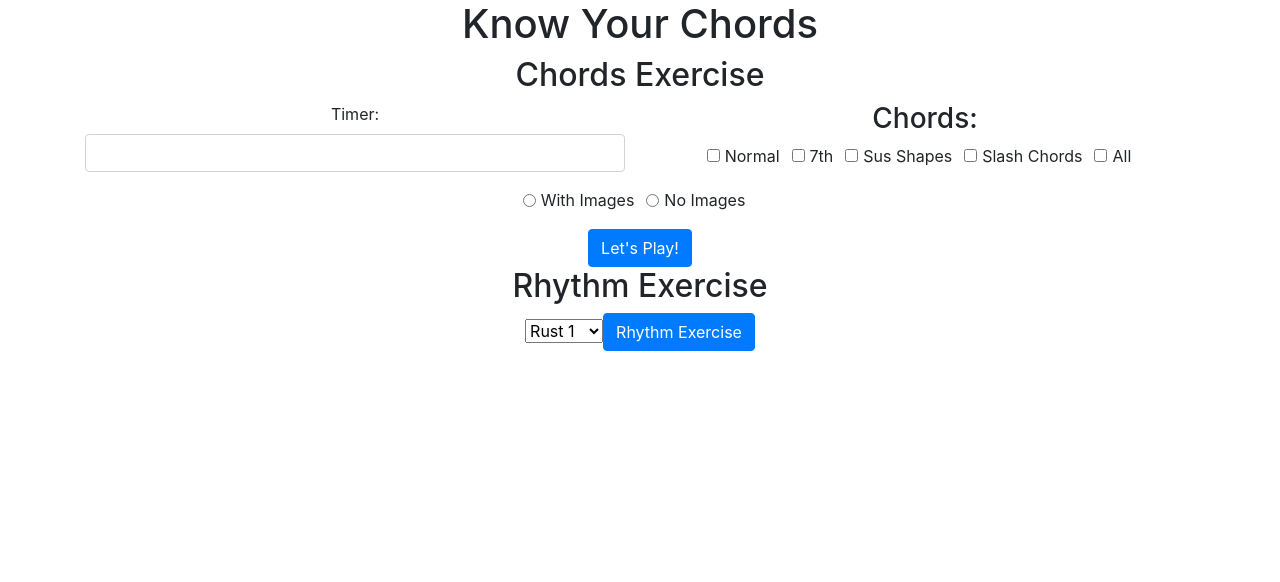
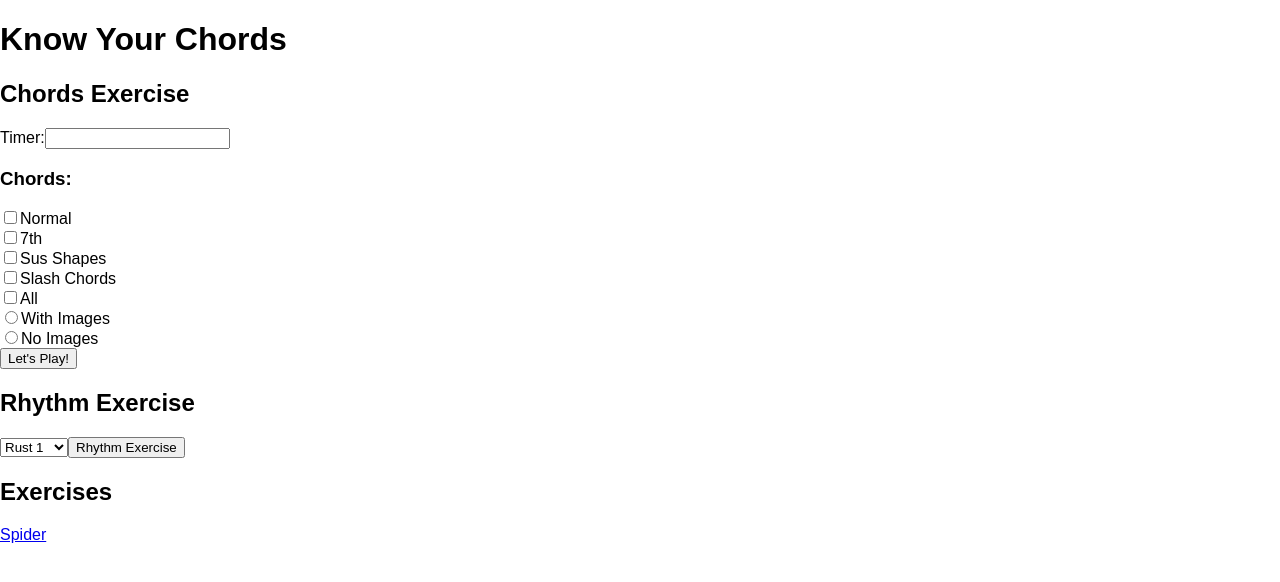
Before and after one commit to jangopro/know-your-chords, a React (Create React App) app: page / in a window 1280 px wide. Shown: the top 582 px of the page. Built offline with nearby package versions, Linux system fonts and the light colour scheme.

Commit message:
Removed Bootstrap

```diff
--- a/package.json
+++ b/package.json
@@ -7,6 +7,7 @@
     "@types/node": "^12.12.25",
     "@types/react": "^16.9.18",
     "@types/react-dom": "^16.9.5",
+    "node-sass": "^4.13.1",
     "react": "^16.12.0",
     "react-dom": "^16.12.0",
     "react-scripts": "^3.3.0",
--- a/public/index.html
+++ b/public/index.html
@@ -5,22 +5,13 @@
         <link rel="icon" href="%PUBLIC_URL%/favicon.ico" />
         <meta name="viewport" content="width=device-width, initial-scale=1" />
         <meta name="theme-color" content="#000000" />
-    <meta
-      name="description"
-      content="Web site created using create-react-app"
-    />
+        <meta name="description" content="Web site created using create-react-app" />
         <link rel="apple-touch-icon" href="logo192.png" />
         <!--
       manifest.json provides metadata used when your web app is installed on a
       user's mobile device or desktop. See https://developers.google.com/web/fundamentals/web-app-manifest/
     -->
         <link rel="manifest" href="%PUBLIC_URL%/manifest.json" />
-    <link
-      rel="stylesheet"
-      href="https://stackpath.bootstrapcdn.com/bootstrap/4.3.1/css/bootstrap.min.css"
-      integrity="sha384-ggOyR0iXCbMQv3Xipma34MD+dH/1fQ784/j6cY/iJTQUOhcWr7x9JvoRxT2MZw1T"
-      crossorigin="anonymous"
-    />
         <!--
       Notice the use of %PUBLIC_URL% in the tags above.
       It will be replaced with the URL of the `public` folder during the build.
@@ -44,6 +35,5 @@
 
       To begin the development, run `npm start` or `yarn start`.
       To create a production bundle, use `npm run build` or `yarn build`.
-    -->
-  </body>
+    --></body>
 </html>
--- a/src/App.css
+++ /dev/null
@@ -1,22 +0,0 @@
-.App {
-  text-align: center;
-}
-
-.App-logo {
-  height: 40vmin;
-}
-
-.App-header {
-  background-color: #282c34;
-  min-height: 100vh;
-  display: flex;
-  flex-direction: column;
-  align-items: center;
-  justify-content: center;
-  font-size: calc(10px + 2vmin);
-  color: white;
-}
-
-.App-link {
-  color: #09d3ac;
-}
--- /dev/null
+++ b/src/App.scss
@@ -0,0 +1,3 @@
+body {
+    font-family: Arial, Helvetica, sans-serif;
+}
--- a/src/App.tsx
+++ b/src/App.tsx
@@ -1,14 +1,14 @@
-import React from "react";
-import "./App.css";
-import Home from "./components/Home";
-import { BrowserRouter as Router, Switch, Route } from "react-router-dom";
-import GameInterface from "./components/pages/GameInterface";
-import RhythmExercise from "./components/pages/RhythmExercise";
+import React from 'react';
+import './App.scss';
+import Home from './components/Home';
+import { BrowserRouter as Router, Switch, Route } from 'react-router-dom';
+import GameInterface from './components/pages/GameInterface';
+import RhythmExercise from './components/pages/RhythmExercise';
 
 const App: React.FC = () => {
     return (
-    <div className="App">
-      <div className="container">
+        <div>
+            <div>
                 <h1>Know Your Chords</h1>
 
                 <Router>
@@ -17,6 +17,9 @@ const App: React.FC = () => {
                             <GameInterface />
                         </Route>
                         <Route path="/rhythm-exercise">
+                            <RhythmExercise />
+                        </Route>
+                        <Route path="/exercise/:id">
                             <RhythmExercise />
                         </Route>
                         <Route path="/">
--- a/src/components/Chords.tsx
+++ b/src/components/Chords.tsx
@@ -1,4 +1,4 @@
-import React, { Component } from 'react';
+import React from 'react';
 
 export default function Chords() {
     // TODO doesn't work anymore
@@ -8,7 +8,7 @@ export default function Chords() {
             'input[name="notes"]:checked'
         ) as NodeListOf<HTMLInputElement>;
         const chordsToBePlayed: string[] = [];
-        Array.from(chordsChecked).forEach(chordChecked => {
+        Array.from(chordsChecked).forEach((chordChecked) => {
             chordsToBePlayed.push(chordChecked.value);
         });
         const showImages = document.querySelector(
@@ -23,11 +23,11 @@ export default function Chords() {
         <div>
             <h2>Chords Exercise</h2>
             <form action="game-interface" onSubmit={validateForm} method="get">
-                <div className="row">
-                    <div className="col">
-                        <div className="form-group">
+                <div>
+                    <div>
+                        <div>
                             <label htmlFor="timer">Timer:</label>
-                            <input className="form-control" type="text" name="timer" id="timer" />
+                            <input type="text" name="timer" id="timer" />
                         </div>
                     </div>
                     <div className="col">
@@ -96,35 +96,22 @@ export default function Chords() {
                         </div>
                     </div>
                 </div>
-                <div className="form-group">
-                    <div className="form-check  form-check-inline">
+                <div>
+                    <div>
+                        <input type="radio" name="showImagesOptions" id="showImages" value="true" />
+                        <label htmlFor="showImages">With Images</label>
+                    </div>
+                    <div>
                         <input
                             type="radio"
                             name="showImagesOptions"
-                            className="form-check-input"
-                            id="showImages"
-                            value="true"
-                        />
-                        <label className="form-check-label" htmlFor="showImages">
-                            With Images
-                        </label>
-                    </div>
-                    <div className="form-check form-check-inline">
-                        <input
-                            type="radio"
-                            name="showImagesOptions"
-                            className="form-check-input"
                             id="hideImages"
                             value="false"
                         />
-                        <label className="form-check-label" htmlFor="hideImages">
-                            No Images
-                        </label>
+                        <label htmlFor="hideImages">No Images</label>
                     </div>
                 </div>
-                <button className="btn btn-primary" type="submit">
-                    Let's Play!
-                </button>
+                <button type="submit">Let's Play!</button>
             </form>
         </div>
     );
--- /dev/null
+++ b/src/components/ExercisesLinks.tsx
@@ -0,0 +1,8 @@
+import React from 'react';
+import { Link } from 'react-router-dom';
+
+function ExercisesLinks() {
+    return <Link to="/exercise/spider">Spider</Link>;
+}
+
+export default ExercisesLinks;
--- a/src/components/Home.tsx
+++ b/src/components/Home.tsx
@@ -1,12 +1,15 @@
-import React, { Component } from 'react';
+import React from 'react';
 import Rhythm from './Rhythm';
 import Chords from './Chords';
+import ExercisesLinks from './ExercisesLinks';
 
 export default function Home() {
     return (
         <div>
             <Chords></Chords>
             <Rhythm></Rhythm>
+            <h2>Exercises</h2>
+            <ExercisesLinks></ExercisesLinks>
         </div>
     );
 }
--- a/src/components/Rhythm.tsx
+++ b/src/components/Rhythm.tsx
@@ -20,9 +20,7 @@ export default function Rhythm() {
                     <option value="shuffle">Shuffle</option>
                     <option value="triplets">Triplets</option>
                 </select>
-                <button className="btn btn-primary" type="submit">
-                    Rhythm Exercise
-                </button>
+                <button type="submit">Rhythm Exercise</button>
             </form>
         </div>
     );
--- a/src/components/pages/GameInterface.tsx
+++ b/src/components/pages/GameInterface.tsx
@@ -1,4 +1,4 @@
-import React, { Component, useEffect } from 'react';
+import React, { useEffect } from 'react';
 import { Link } from 'react-router-dom';
 // TODO: Rename GameInterface
 
@@ -46,13 +46,13 @@ export default function GameInterface() {
 
         if (showImages === 'true') {
             const imgTags = document.querySelectorAll('.img');
-            imgTags.forEach(function(imgTag) {
+            imgTags.forEach(function (imgTag) {
                 imgTag.classList.remove('d-none');
             });
         }
 
         //Change d'accord aux 4 secondes
-        yolo = setInterval(function() {
+        yolo = setInterval(function () {
             timerCounter--;
             document.querySelector('#timer')!.innerHTML = String(timerCounter);
             if (timerCounter === 1) {
@@ -69,7 +69,7 @@ export default function GameInterface() {
     function init(chordsToPlay: Array<string>) {
         chordPlaying = getRandomChord(chordsToPlay);
         showChords(chordsToPlay);
-        yolo2 = setInterval(function() {
+        yolo2 = setInterval(function () {
             showChords(chordsToPlay);
         }, timer * 1000);
     }
@@ -100,24 +100,24 @@ export default function GameInterface() {
     return (
         <div>
             {' '}
-            <h2 id="timer" className="text-center"></h2>
-            <div className="row">
-                <div className="col-md">
+            <h2 id="timer" className="text-center">
+                4
+            </h2>
+            <div>
+                <div>
                     <h3>Current chord</h3>
                     <h4 className="chord">A</h4>
 
-                    <img src="img/a.gif" className="chord-img img d-none" alt="image chord" />
+                    <img src="img/a.gif" className="chord-img img" alt="chord" />
                 </div>
                 <div className="col-md">
                     <h3>Next chord to play</h3>
                     <h4 className="next-chord">A</h4>
 
-                    <img src="img/a.gif" className="next-chord-img img d-none" alt="image chord" />
+                    <img src="img/a.gif" className="next-chord-img img" alt="chord" />
                 </div>
             </div>
-            <Link to="/" className="btn btn-danger">
-                Finished!
-            </Link>
+            <Link to="/">Finished!</Link>
         </div>
     );
 }
--- a/src/components/pages/RhythmExercise.tsx
+++ b/src/components/pages/RhythmExercise.tsx
@@ -1,4 +1,4 @@
-import React, { Component, useEffect } from 'react';
+import React, { useEffect } from 'react';
 
 export default function RhythmExercise() {
     let minutes = null;
@@ -33,15 +33,13 @@ export default function RhythmExercise() {
     }
     return (
         <div>
-            <div className="row">
+            <div>
                 <img id="rhythm-img" src="../../img/rust-4.gif" />
             </div>
 
             <strong id="timer"></strong>
             <div>
-                <a href="index.html" className="btn btn-warning">
-                    Retour
-                </a>
+                <a href="/">Retour</a>
             </div>
         </div>
     );
```
Also changed, not shown: 2 other files (tests, documents, lock files or other folders). Lines whose indentation alone changed are shown as unchanged.
